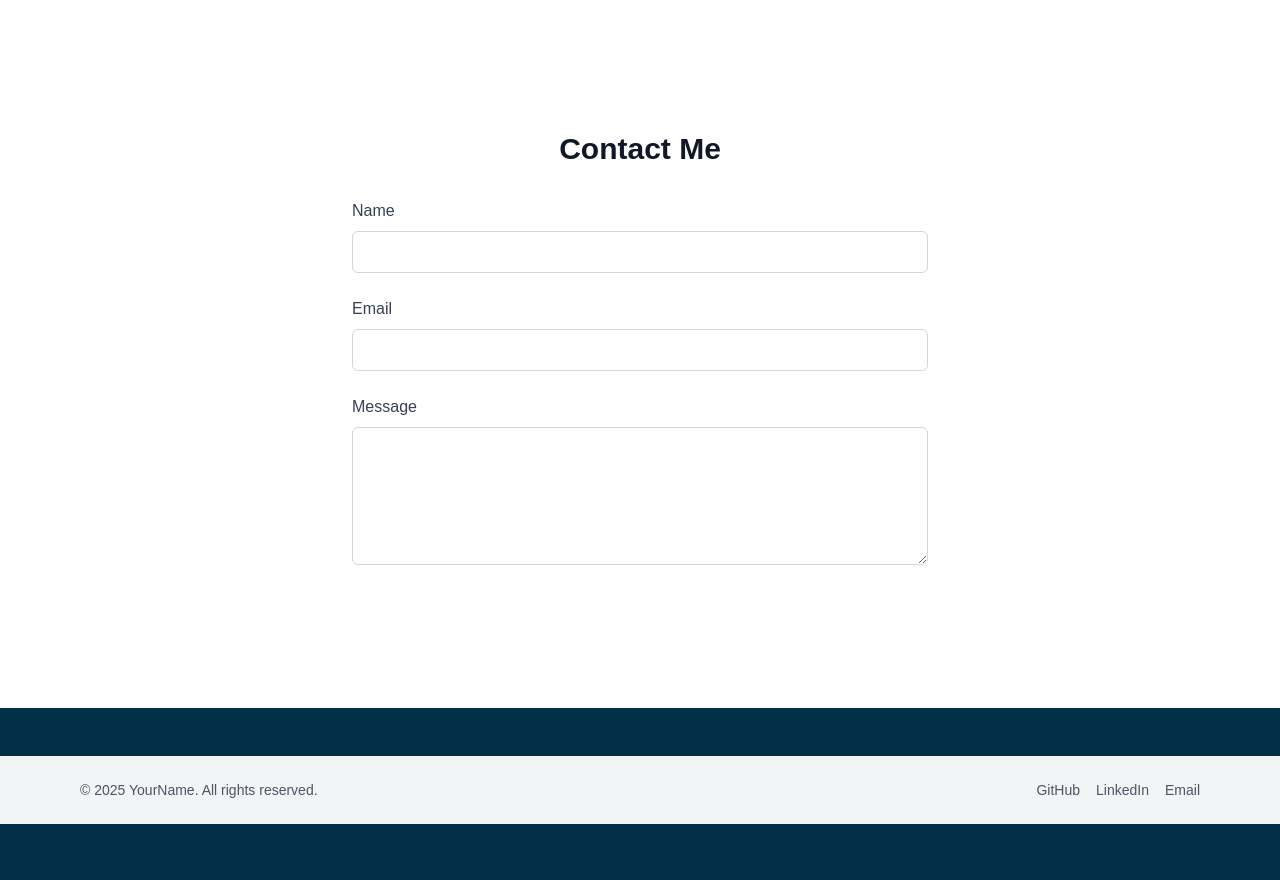
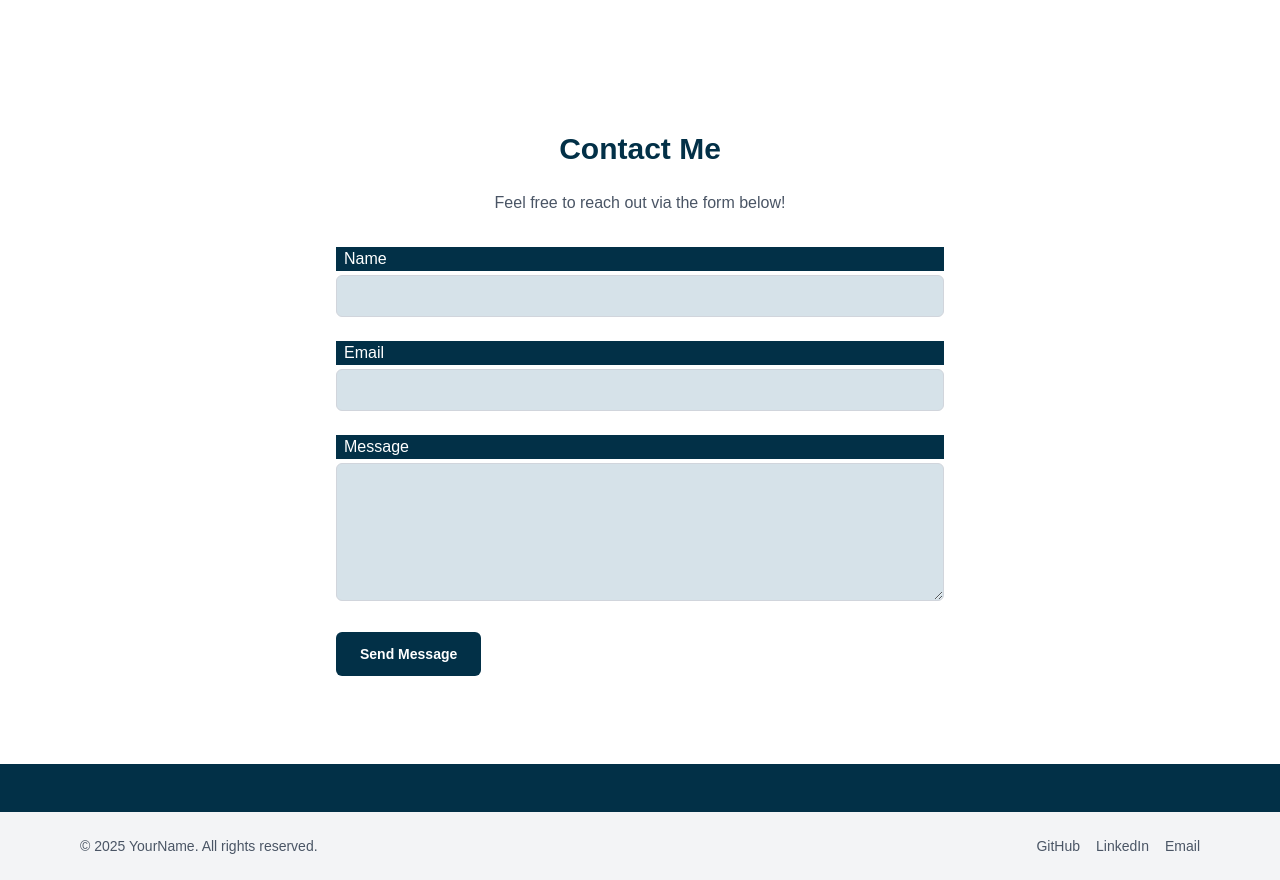
Before and after one commit to Vaduni/Portfolio, a Next.js app: page / in a window 1280 px wide. Shown: the part 3340-4220 px from the top of the page. Before the commit the page ends 4164 px from the top, so only its background shows below. Built offline with nearby package versions, Linux system fonts and the light colour scheme.

Commit message:
added formspree

```diff
--- a/src/components/Contact.js
+++ b/src/components/Contact.js
@@ -1,18 +1,21 @@
-// components/Contact.js
-
 export default function Contact() {
   return (
     <section id="contact" className="py-16 bg-white">
-      <div className="container mx-auto px-6 md:px-12 lg:px-20 max-w-4xl">
-        <h2 className="text-3xl font-bold text-gray-900 mb-8 text-center">Contact Me</h2>
+      <div className="container mx-auto px-4 sm:px-6 md:px-12 lg:px-20 max-w-3xl">
+        <h2 className="text-3xl font-bold text-[var(--color-primary)] mb-6 text-center">
+          Contact Me
+        </h2>
+        <p className="text-center text-gray-600 mb-8 text-sm sm:text-base">
+          Feel free to reach out via the form below!
+        </p>
 
         <form
-          action="https://formspree.io/f/yourformid" // Replace with your Formspree or backend form endpoint
+          action="https://formspree.io/f/xrbkkqlq"
           method="POST"
-          className="max-w-xl mx-auto space-y-6"
+          className="space-y-6"
         >
           <div>
-            <label htmlFor="name" className="block text-gray-700 font-medium mb-2">
+            <label htmlFor="name" className="block text-md font-medium text-white mb-1 bg-[var(--color-primary)] pl-2">
               Name
             </label>
             <input
@@ -20,12 +23,12 @@ export default function Contact() {
               id="name"
               name="name"
               required
-              className="w-full border border-gray-300 rounded-md px-4 py-2 focus:outline-none focus:ring-2 focus:ring-indigo-500"
+              className="w-full border border-gray-300 rounded-md px-4 py-2 focus:outline-none focus:ring-2 focus:ring-[var(--color-primary)] bg-[var(--color-about-bg)] "
             />
           </div>
 
           <div>
-            <label htmlFor="email" className="block text-gray-700 font-medium mb-2">
+            <label htmlFor="email" className=" block text-md font-medium text-white mb-1 bg-[var(--color-primary)] pl-2">
               Email
             </label>
             <input
@@ -33,12 +36,12 @@ export default function Contact() {
               id="email"
               name="_replyto"
               required
-              className="w-full border border-gray-300 rounded-md px-4 py-2 focus:outline-none focus:ring-2 focus:ring-indigo-500"
+              className="w-full border border-gray-300 rounded-md px-4 py-2 focus:outline-none focus:ring-2 focus:ring-[var(--color-primary)] bg-[var(--color-about-bg)]"
             />
           </div>
 
           <div>
-            <label htmlFor="message" className="block text-gray-700 font-medium mb-2">
+            <label htmlFor="message" className="block text-md font-medium text-white mb-1 bg-[var(--color-primary)] pl-2">
               Message
             </label>
             <textarea
@@ -46,16 +49,18 @@ export default function Contact() {
               name="message"
               rows="5"
               required
-              className="w-full border border-gray-300 rounded-md px-4 py-2 focus:outline-none focus:ring-2 focus:ring-indigo-500"
+              className="w-full border border-gray-300 rounded-md px-4 py-2 focus:outline-none focus:ring-2 focus:ring-[var(--color-primary)] bg-[var(--color-about-bg)]"
             ></textarea>
           </div>
 
           <button
             type="submit"
-            className="bg-primary text-white px-6 py-3 rounded-md hover:bg-indigo-700 transition-colors font-semibold"
+            className="w-full sm:w-auto bg-[var(--color-primary)] text-white px-6 py-3 rounded-md hover:bg-opacity-90 transition-colors font-semibold text-sm"
           >
             Send Message
           </button>
+          <input type="hidden" name="_next" value="https://yourdomain.com/thank-you" />
+
         </form>
       </div>
     </section>
```
